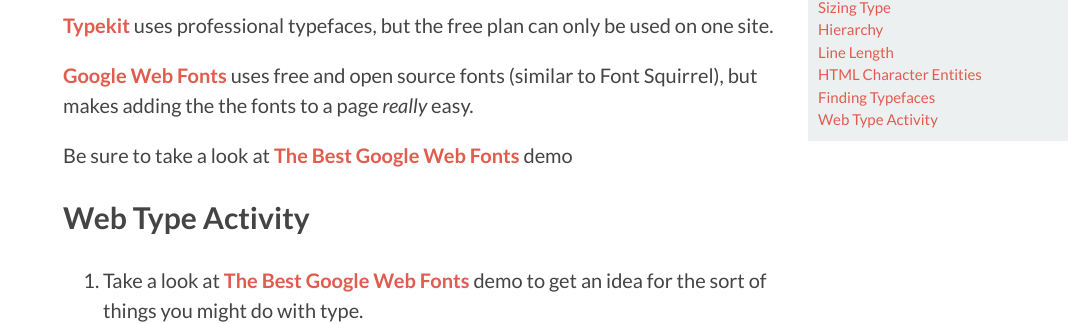
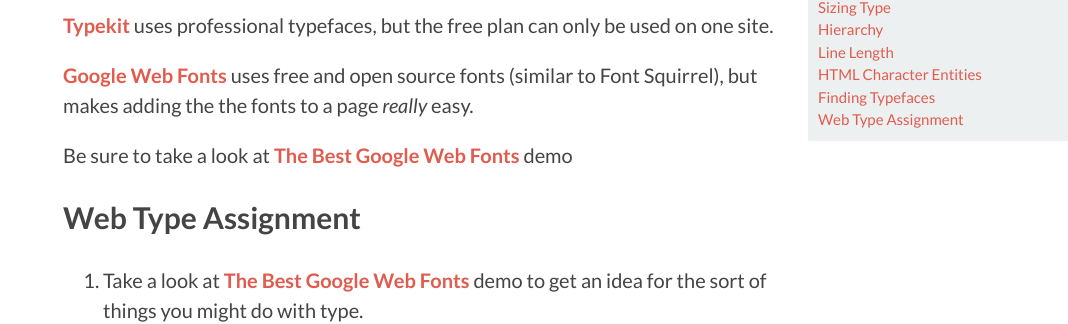
Before and after one commit to DMD1070/DMD1070.github.io, a Jekyll site: the page built from lessons/7-web-typography.md, in a window 1280 px wide and 900 px high, scrolled down 4679 px. Shown: the part 198-522 px from the top of the window, without its empty margins (212-1280 px from the left). Built offline with Jekyll 4.4.1, drawn with Linux system fonts in a browser that asks for light colours.

Commit message:
rename to assignment

```diff
--- a/lessons/7-web-typography.md
+++ b/lessons/7-web-typography.md
@@ -129,7 +129,7 @@
 
 Be sure to take a look at [The Best Google Web Fonts](http://hellohappy.org/beautiful-web-type) demo
 
-## Web Type Activity
+## Web Type Assignment
 
 1. Take a look at [The Best Google Web Fonts](http://hellohappy.org/beautiful-web-type) demo to get an idea for the sort of things you might do with type.
 2. Choose **two** quotes or song lyrics and create two web pages that display the quotes in **different** styles.
```
